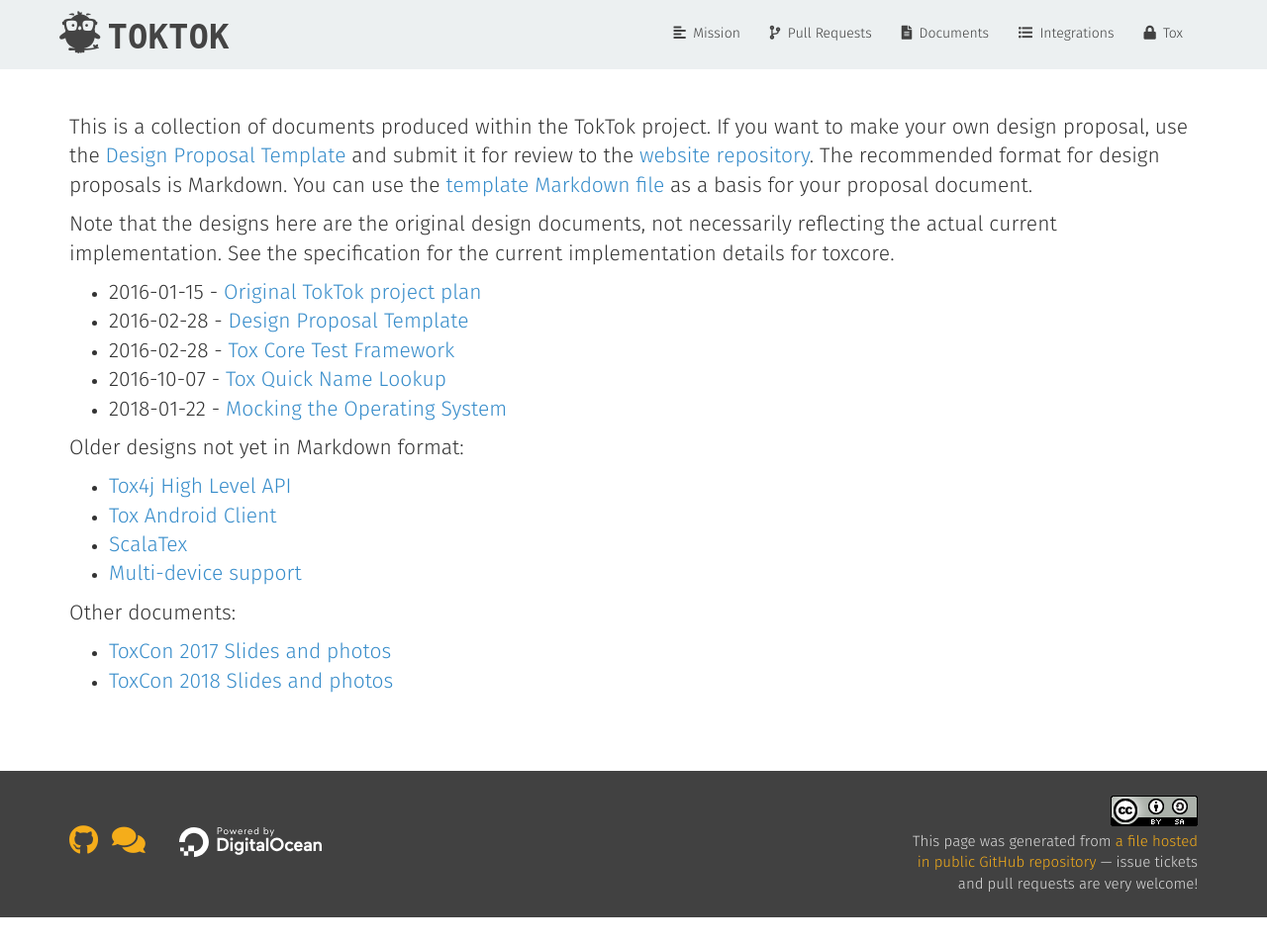
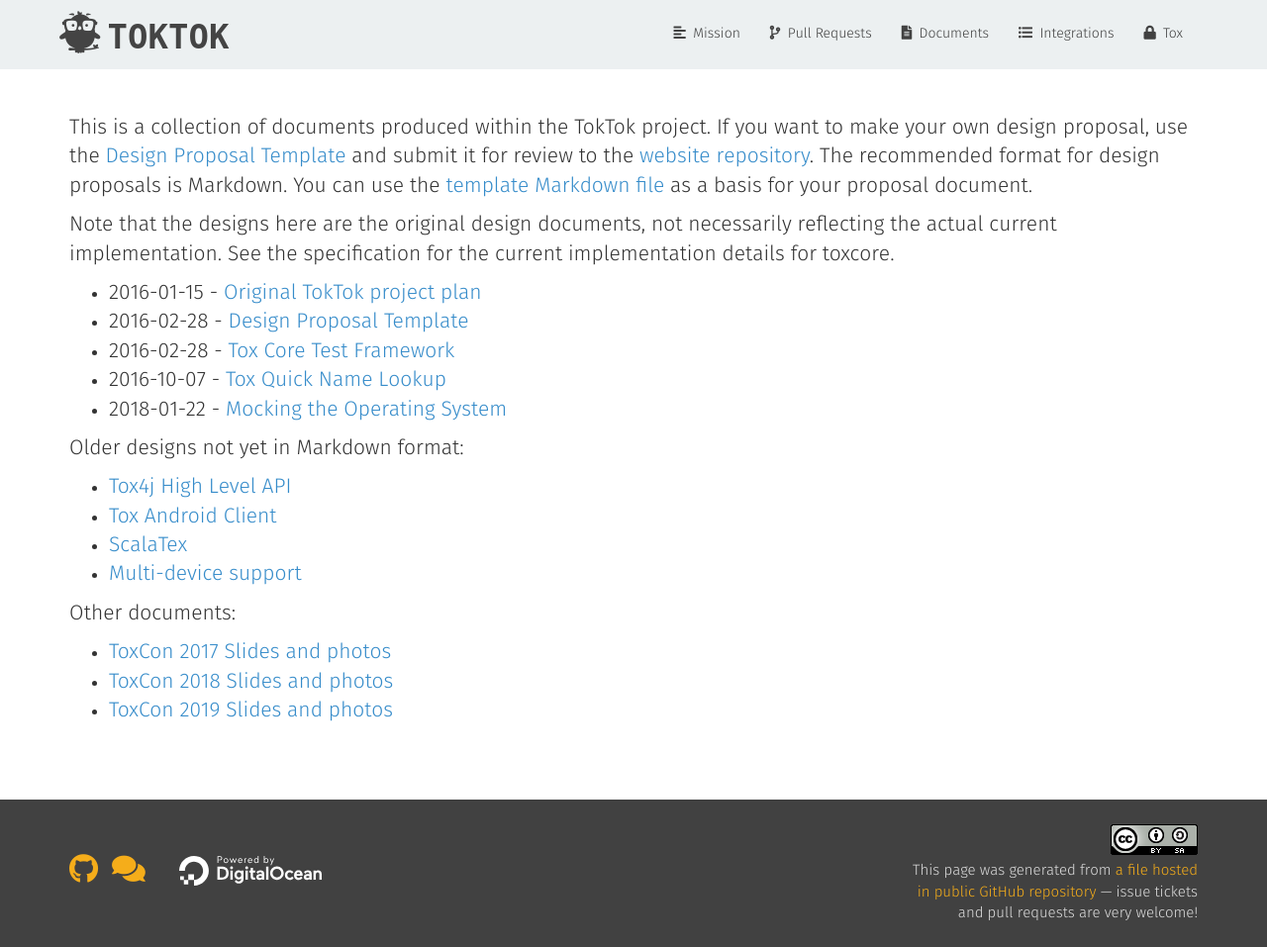
Before and after one commit to TokTok/website, a Jekyll site: the page built from toktok/documents.md, in a window 1280 px wide. Shown: the whole page at 99% size. Built offline with Jekyll 4.4.1, drawn with Linux system fonts in a browser that asks for light colours; nearby versions of some CDN libraries; before the commit the page ends 927 px from its top, so only the background shows below that.

Commit message:
add ToxCon 2019

```diff
--- a/toktok/documents.md
+++ b/toktok/documents.md
@@ -34,3 +34,4 @@ Other documents:
 
 -   [ToxCon 2017 Slides and photos](https://github.com/zoff99/ToxCon2017/blob/master/README.md)
 -   [ToxCon 2018 Slides and photos](https://github.com/zoff99/ToxCon2018/blob/master/README.md)
+-   [ToxCon 2019 Slides and photos](https://github.com/zoff99/ToxCon2019/blob/master/README.md)
```
